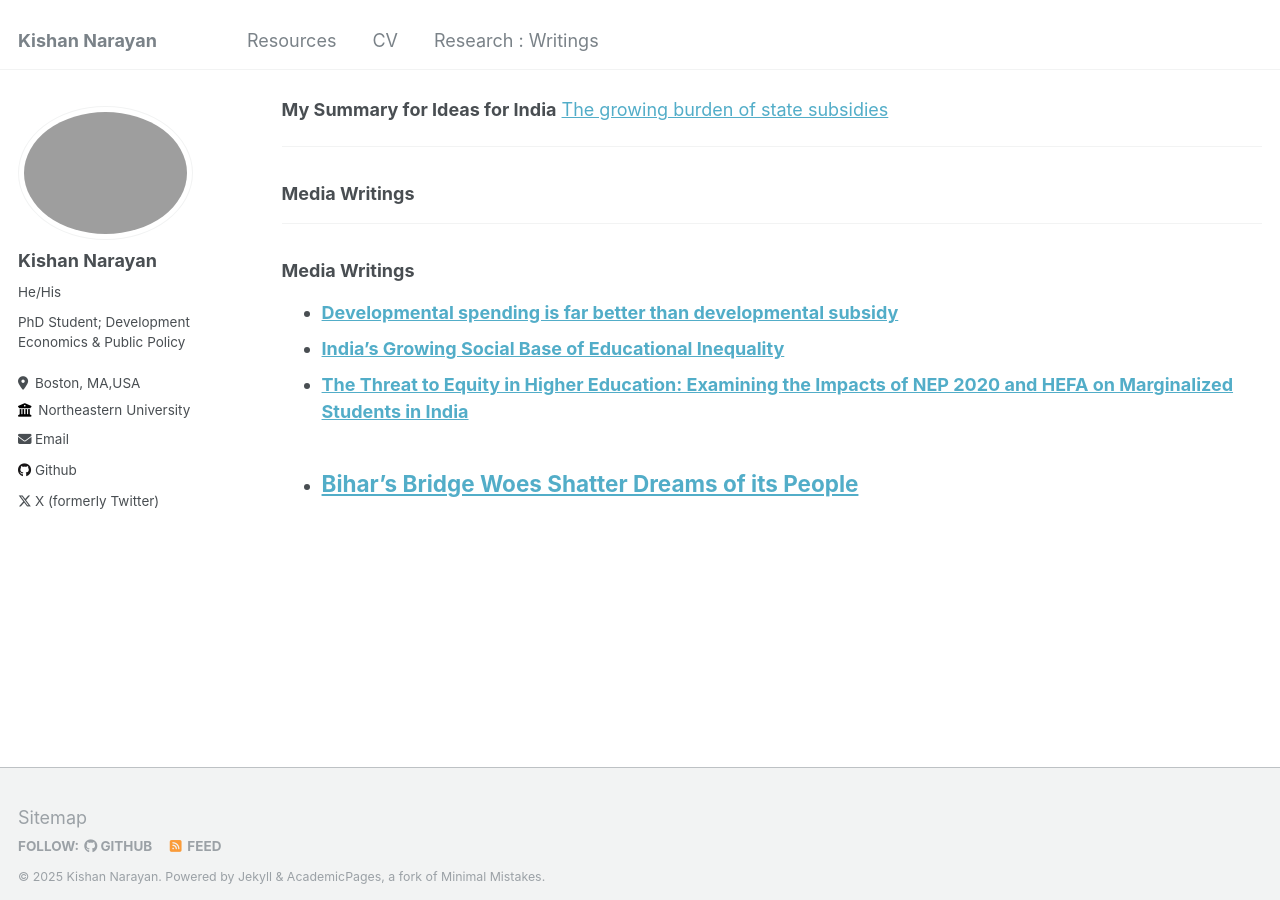
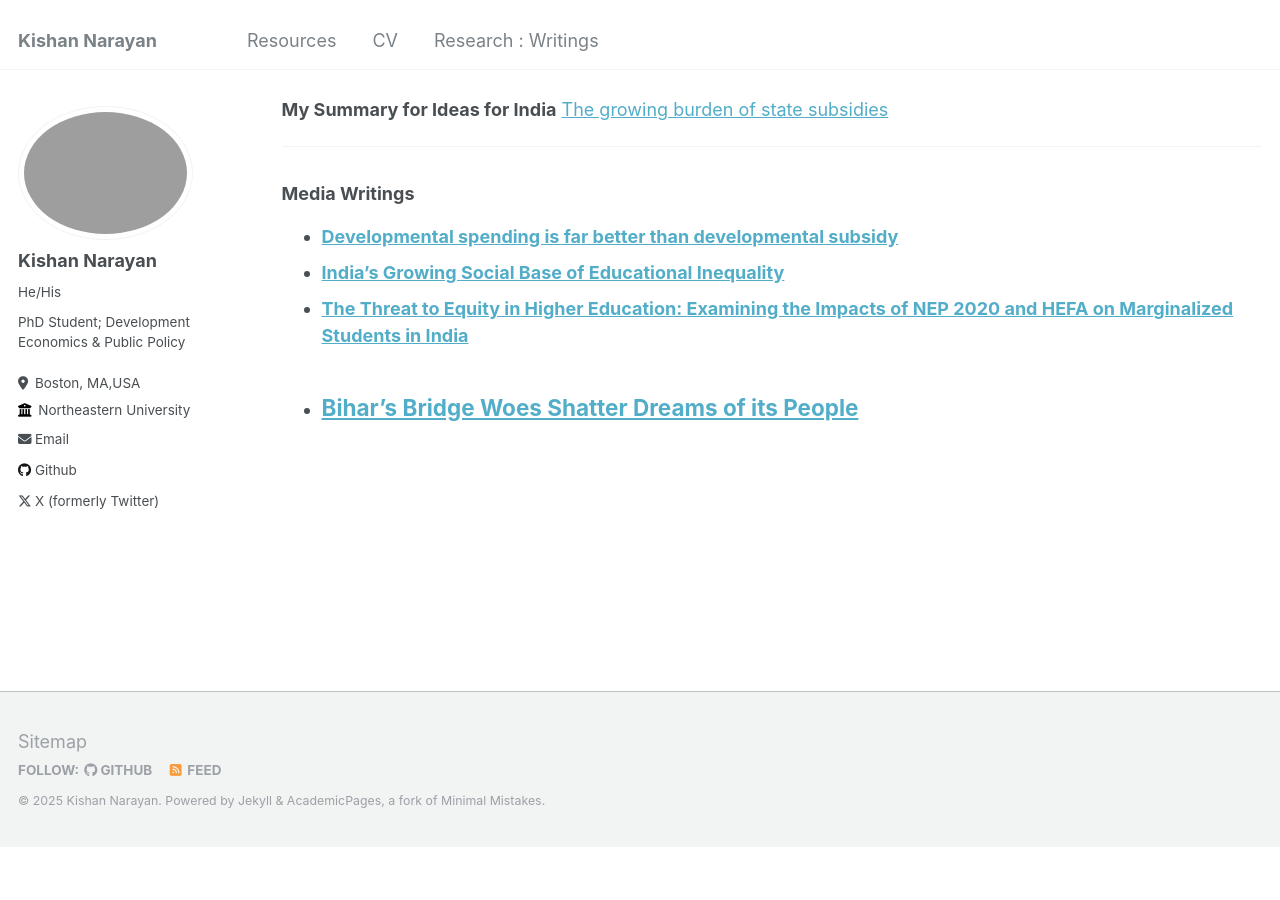
Before and after one commit to narayankishan/narayankishan.github.io, a Jekyll site: the page built from _pages/Research-Writings.md, in a window 1280 px wide and 900 px high, scrolled down 1256 px. Built offline with Jekyll 4.4.1, drawn with Linux system fonts in a browser that asks for light colours; after the commit the page ends 2102 px from its top, so only the background shows below that.

Commit message:
Update Research-Writings.md

```diff
--- a/_pages/Research-Writings.md
+++ b/_pages/Research-Writings.md
@@ -27,10 +27,6 @@ This comprehensive study analyzes explicit subsidies across seven Indian states
 **My Summary for Ideas for India** [The growing burden of state subsidies](https://www.ideasforindia.in/topics/macroeconomics/the-growing-burden-of-state-subsidies.html)
 
 ---
-
-### Media Writings
----
-
 ### Media Writings
 
 - **[Developmental spending is far better than developmental subsidy](https://www.ideasforindia.in/topics/macroeconomics/the-growing-burden-of-state-subsidies.html)**
```
